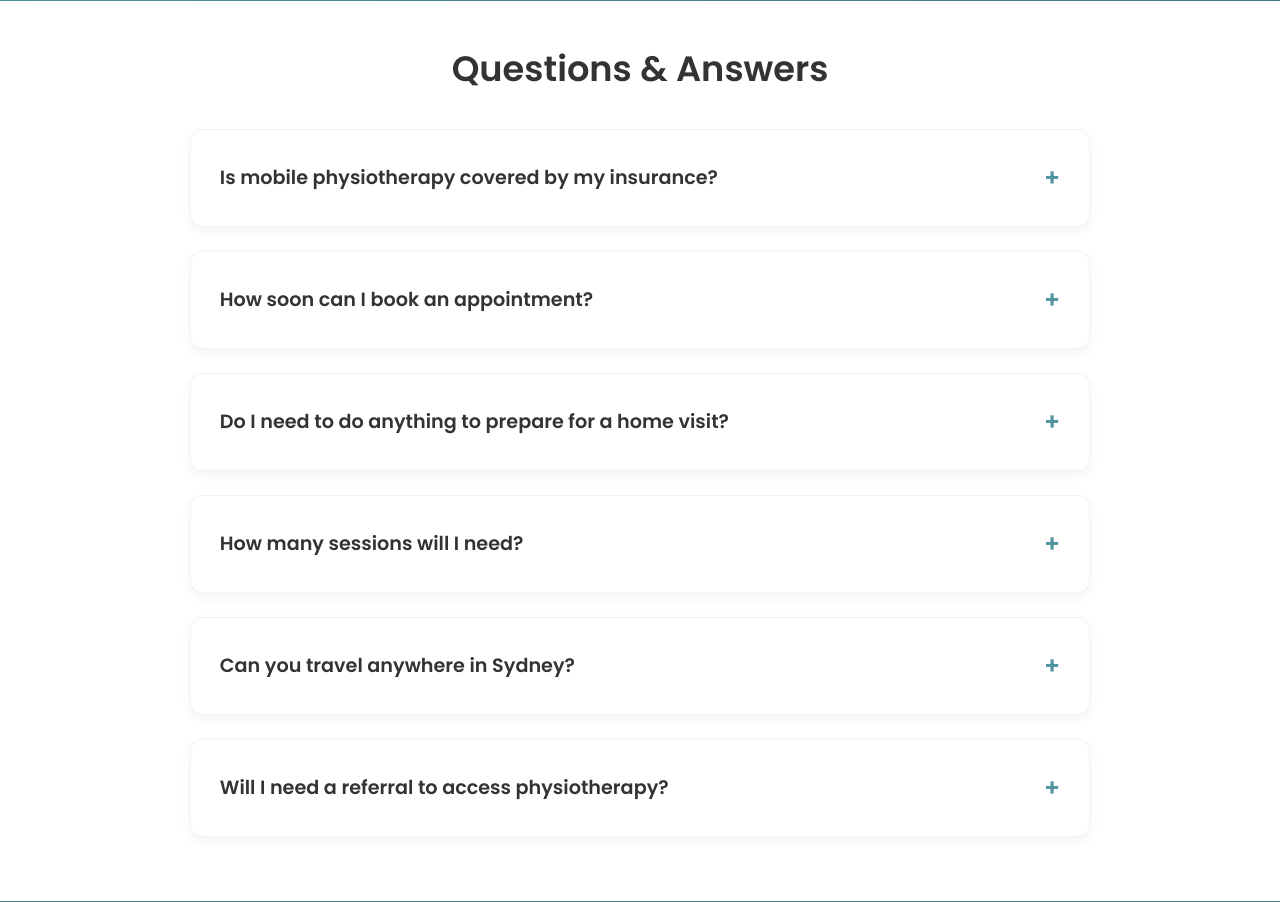
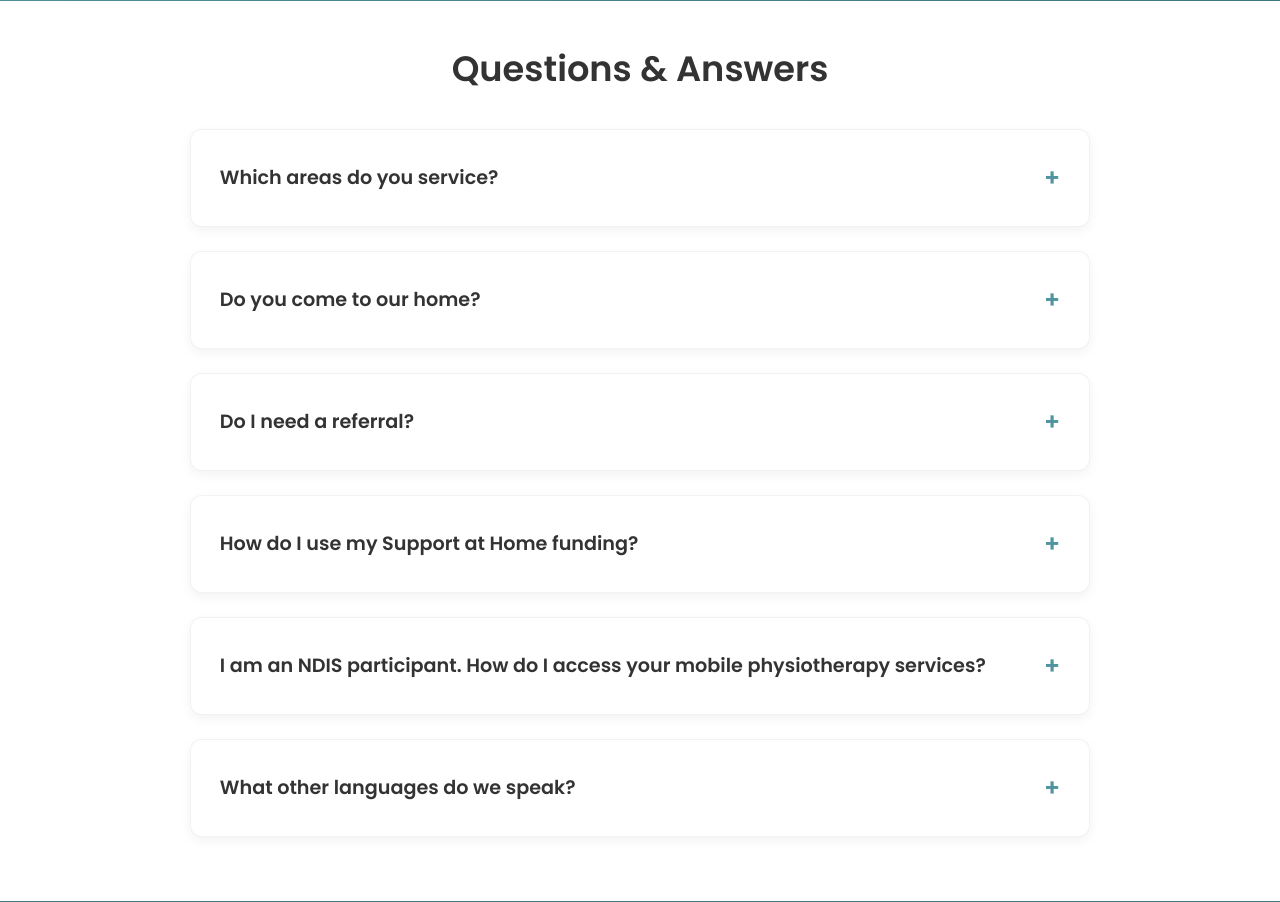
Before and after one commit to sonnel2308/kenneth-mobile-physio, a Flask app: page /faqs in a window 1280 px wide. Shown: the part 428-1330 px from the top of the page. Run offline with Flask 3, Linux system fonts and the light colour scheme.

Commit message:
update faqs page content

```diff
--- a/flask_app/static/css/faqs.css
+++ b/flask_app/static/css/faqs.css
@@ -89,7 +89,7 @@
 
 .faq-answer {
     display: none;
-    padding: 1.8rem;
+    padding: 0 1.8rem;
 }
 
 .faq-item.active .faq-answer {
@@ -101,7 +101,7 @@
     font-size: 1rem;
     line-height: 1.7;
     color: var(--color-text-muted);
-    margin: 0;
+    margin: 1rem 0;
 }
 
 /* Responsive Design */
--- a/flask_app/templates/faqs.html
+++ b/flask_app/templates/faqs.html
@@ -27,39 +27,47 @@
             </h2>
             <div class="faq-container">
                 <div class="faq-item">
-                    <div class="faq-question">Is mobile physiotherapy covered by my insurance?</div>
+                    <div class="faq-question">Which areas do you service?</div>
                     <div class="faq-answer">
-                        <p>Yes, we accept most major health insurance providers including Bupa, Medibank, HCF, and more. For DVA Gold and White Card holders, our services are fully covered. NDIS participants can also access our services through their plan. Please contact us to discuss your specific insurance situation.</p>
+                        <p>We provide mobile physiotherapy services across Sydney, with a focus on Westmead, Parramatta, Rosehill, North Rocks, Northmead, Oatlands and surrounding suburbs.</p>
+                        <p>If you're unsure whether we cover your area, don't hesitate to get in touch with us, and we'll be happy to help.</p>
                     </div>
                 </div>
                 <div class="faq-item">
-                    <div class="faq-question">How soon can I book an appointment?</div>
+                    <div class="faq-question">Do you come to our home?</div>
                     <div class="faq-answer">
-                        <p>We strive to accommodate same-day appointments when possible, depending on our schedule. For planned visits, we typically have appointments available within 1-2 weeks. Please call us at 0451 798 814 to check availability and book your preferred time.</p>
+                        <p>Yes, absolutely. We are a mobile physiotherapy service, so we come to you in the comfort and convenience of your own home. We also provide physiotherapy in aged care facilities and supported accommodation.</p>
+                        <p>We aim to make physiotherapy accessible and convenient, while helping you improve your mobility, strength, balance, independence and confidence in everyday life.</p>
                     </div>
                 </div>
                 <div class="faq-item">
-                    <div class="faq-question">Do I need to do anything to prepare for a home visit?</div>
+                    <div class="faq-question">Do I need a referral?</div>
                     <div class="faq-answer">
-                        <p>Simple preparation makes your visit more effective. We recommend having a clear space for your treatment, wearing comfortable clothing, and having any relevant medical documents or referral forms ready. Our therapist will guide you through any specific preparations needed for your condition.</p>
+                        <p>No referral is required for Support at Home, NDIS (self-managed or plan-managed), or private physiotherapy. You, a family member, plan coordinator or case manager can contact us directly to arrange an appointment.</p>
+                        <p>For DVA and Chronic Disease Management (CDM) clients, a referral is required from your GP. We can assist you in understanding what is needed before your first appointment.</p>
                     </div>
                 </div>
                 <div class="faq-item">
-                    <div class="faq-question">How many sessions will I need?</div>
+                    <div class="faq-question">How do I use my Support at Home funding?</div>
                     <div class="faq-answer">
-                        <p>The number of sessions varies depending on your condition and treatment goals. Some acute injuries may require 4-6 sessions, while chronic conditions may need ongoing management. Your physiotherapist will develop a treatment plan and provide you with a clear roadmap for your recovery journey.</p>
+                        <p>You can use your Support at Home funding to access physiotherapy services at home.</p>
+                        <p>We can work directly with your care manager, provider or support coordinator to help arrange home physiotherapy and ensure the service fits within your available funding and care plan.</p>
+                        <p>Simply contact us, and we can help coordinate the next steps.</p>
                     </div>
                 </div>
                 <div class="faq-item">
-                    <div class="faq-question">Can you travel anywhere in Sydney?</div>
+                    <div class="faq-question">I am an NDIS participant. How do I access your mobile physiotherapy services?</div>
                     <div class="faq-answer">
-                        <p>We service all of Sydney and surrounding areas, including inner city, suburbs, and outer regions. Our mobile service can reach you wherever you are located. Please contact us to confirm coverage for your specific area.</p>
+                        <p>If you are self-managed or plan-managed, you can contact us directly to arrange a mobile physiotherapy appointment.</p>
+                        <p>We will work with you to understand your needs and support you to achieve your NDIS goals, whether that involves improving mobility, strength, balance, independence or your ability to participate in everyday activities.</p>
+                        <p>We can also work with your support coordinator, plan manager or family member to help coordinate your physiotherapy services.</p>
                     </div>
                 </div>
                 <div class="faq-item">
-                    <div class="faq-question">Will I need a referral to access physiotherapy?</div>
+                    <div class="faq-question">What other languages do we speak?</div>
                     <div class="faq-answer">
-                        <p>For private patients and aged care clients, a referral is not required. For NDIS participants and DVA card holders, a referral may be needed depending on your funding approval. For Medicare rebates, a GP referral is required. We can advise you on the specific requirements for your situation.</p>
+                        <p>We have Vietnamese-speaking physiotherapists who can provide care in Vietnamese, helping clients feel more comfortable and understood.</p>
+                        <p>We value culturally sensitive care and are proud to support clients and families from diverse cultural backgrounds.</p>
                     </div>
                 </div>
             </div>
```
